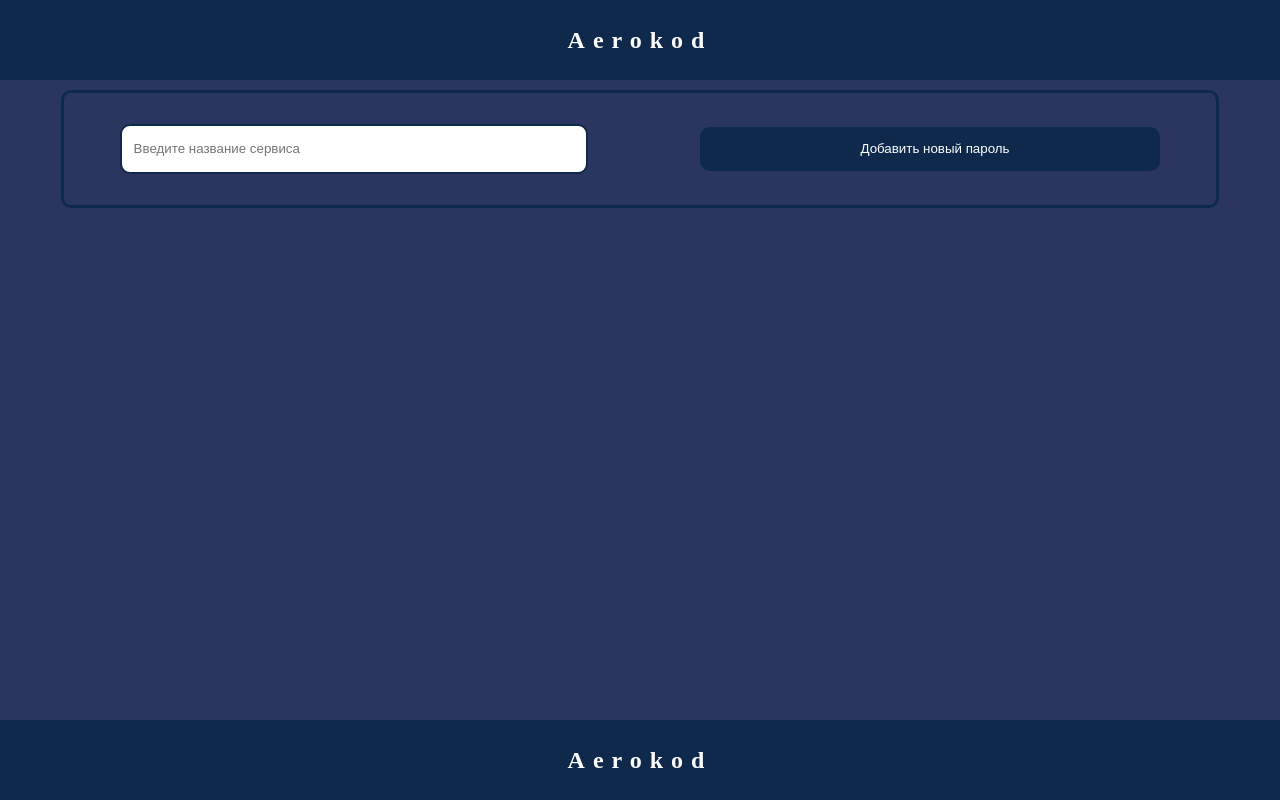
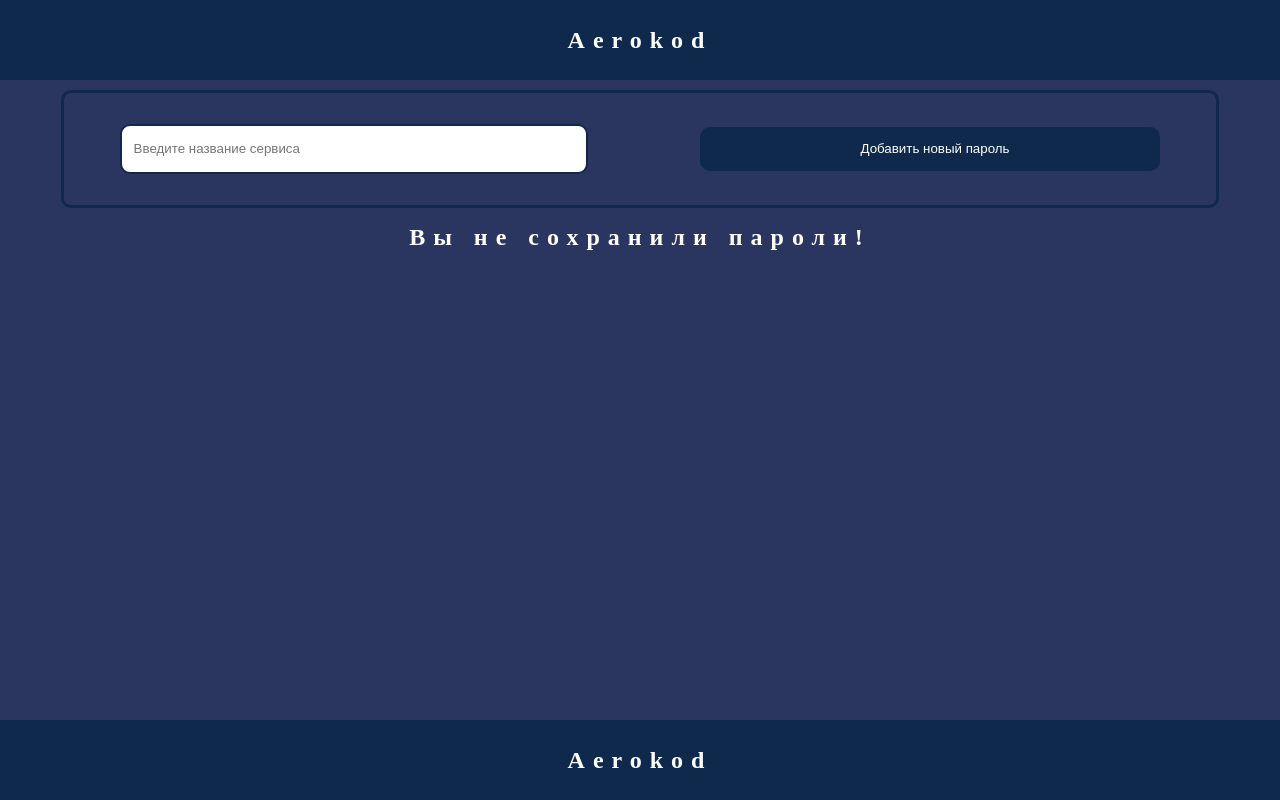
Before and after one commit to miliukovlo/password-generation, a React (Create React App) app: page / in a window 1280 px wide. Built offline with nearby package versions, Linux system fonts and the light colour scheme.

Commit message:
Добавил вывод паролей на экран

```diff
--- a/src/App.tsx
+++ b/src/App.tsx
@@ -1,10 +1,14 @@
 import React from 'react';
 import Router from './Router/router';
+import { Provider } from 'react-redux';
+import { store } from './Contexts/reducers/store';
 
 const App: React.FC = () => {
   return (
     <>
-      <Router/>
+      <Provider store={store}>
+        <Router/>
+      </Provider>
     </>
   );
 }
--- a/src/Contexts/reducers/passwordsReducer.ts
+++ b/src/Contexts/reducers/passwordsReducer.ts
@@ -13,11 +13,11 @@ export const passwordsReducer = (state = defaultPasswords, action: passwordActio
         case ADD_PASSWORD:
             return {...state, passwords: [...state.passwords, action.payload]}
         case REMOVE_PASSWORD:
-            return {...state, passwords: state.passwords.filter(password => password.id !== action.payload)}
+            return {...state, passwords: state.passwords.filter(password => password.id !== action.id)}
         default:
             return state
     }
 }
 
 export const addPassword = (payload: passwordInterface) => ({type: ADD_PASSWORD, payload})
-export const removePassword = (payload: number) => ({type: REMOVE_PASSWORD, payload})
+export const removePassword = (id: number) => ({type: REMOVE_PASSWORD, id})
--- a/src/Interfaces/passwordActionInterface.ts
+++ b/src/Interfaces/passwordActionInterface.ts
@@ -2,5 +2,6 @@ import { passwordInterface } from "./passwordsInterface";
 
 export interface passwordActionInterface {
     type: string,
-    payload: passwordInterface | number
+    payload: passwordInterface,
+    id: number
 }
--- a/src/Interfaces/passwordsInterface.ts
+++ b/src/Interfaces/passwordsInterface.ts
@@ -1,5 +1,5 @@
 export interface passwordInterface {
     id: number,
-    companyName: string,
+    service: string,
     password: string,
 }
--- /dev/null
+++ b/src/Pages/MainPage/Components/PasswordsList/PasswordsList.module.css
@@ -0,0 +1,8 @@
+.passwords__list {
+    height: 80%;
+    width: 90%;
+    display: flex;
+    align-items: center;
+    flex-direction: column;
+    justify-self: flex-start;
+}
--- /dev/null
+++ b/src/Pages/MainPage/Components/PasswordsList/PasswordsList.tsx
@@ -0,0 +1,29 @@
+import React from 'react';
+import style from "./PasswordsList.module.css"
+import { passwordInterface } from '../../../../Interfaces/passwordsInterface';
+import fonts from "../../../../Styles/fonts.module.css"
+
+interface PasswordsListProps {
+    passwords: passwordInterface[]
+}
+
+const PasswordsList: React.FC<PasswordsListProps> = ({
+    passwords
+}: PasswordsListProps) => {
+    return (
+        <div className={style.passwords__list}>
+            {
+            passwords.length === 0 ?
+                <h1 className={fonts.title__primary}>Вы не сохранили пароли!</h1>
+                :
+                passwords.map(password => {
+                    return (
+                        password.password
+                    )
+                })
+        }
+        </div>
+    );
+}
+
+export default PasswordsList;
--- a/src/Pages/MainPage/MainPage.tsx
+++ b/src/Pages/MainPage/MainPage.tsx
@@ -1,15 +1,23 @@
 import React, { useState } from 'react';
 import style from "./MainPage.module.css"
 import FilterBlock from './Components/FilterBlock/FilterBlock';
+import { useSelector } from 'react-redux';
+import { RootState } from '../../Contexts/reducers/store';
+import PasswordsList from './Components/PasswordsList/PasswordsList';
+import { passwordInterface } from '../../Interfaces/passwordsInterface';
 
 const MainPage: React.FC = () => {
     const [filterValue, setFilterValue] = useState<string>("")
+    const passwords: passwordInterface[] = useSelector((state: RootState) => state.passwords.passwords)
 
     return (
         <div className={style.content}>
             <FilterBlock
-            value={filterValue}
-            setValue={setFilterValue}
+                value={filterValue}
+                setValue={setFilterValue}
+            />
+            <PasswordsList
+                passwords={passwords}
             />
         </div>
     );
```
